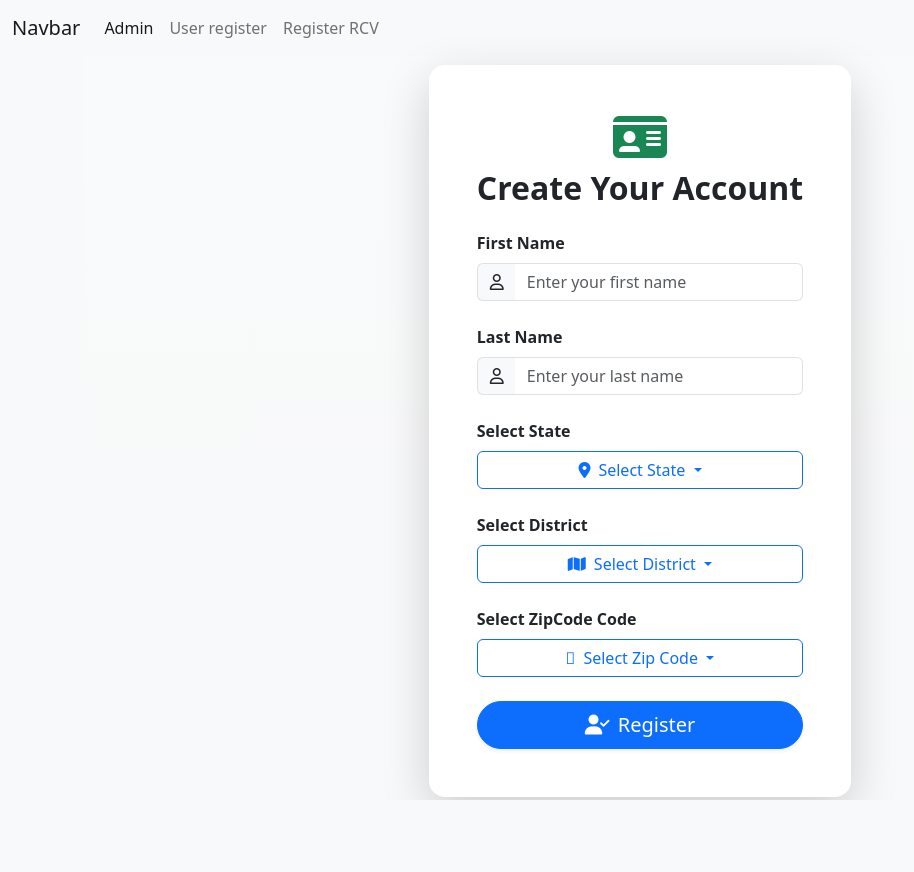
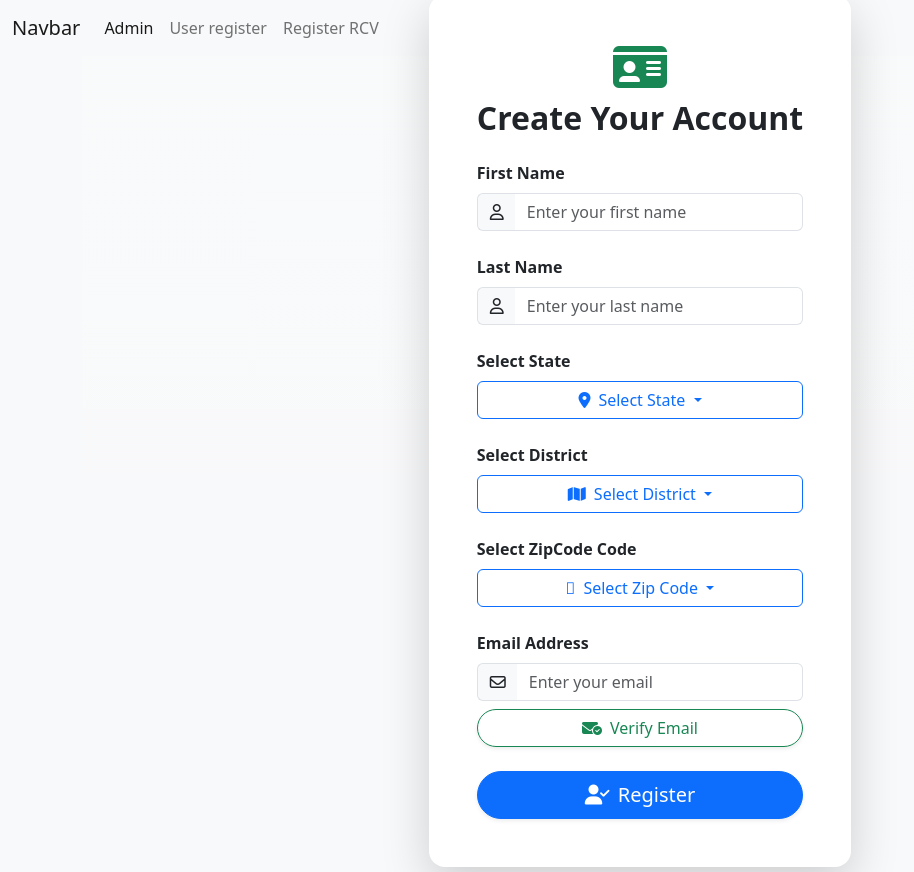
Before and after one commit to gargasaha/MrBin, an ASP.NET Core app: page /Home/UserRegister in a window 1280 px wide. Shown: the whole page, without its empty margins (0-914 px from the left). Before the commit the page ends 800 px from the top, so only its background shows below. Run offline with ASP.NET Core 8, Linux system fonts and the light colour scheme; data that the repository does not hold is empty; style sheets or scripts are compiled from the project's sources; database files in the repository are not loaded.

Commit message:
added email verification

```diff
--- a/Controllers/HomeController.cs
+++ b/Controllers/HomeController.cs
@@ -4,6 +4,7 @@
 using MrBin.Models;
 using Models;
 using MrBin.DAL;
+using System.Net.Mail;
 namespace MrBin.Controllers;
 public class HomeController : Controller
 {
@@ -11,9 +12,10 @@
     private readonly StateDAL _stateDAL;
     private readonly DistDAL _distDAL;
     private readonly ZipCodeDAL _zipDAL;
+    private readonly keyAccessDAL _keyAccessDAL;
     private readonly ILogger<HomeController> _logger;
 
-    public HomeController(ILogger<HomeController> logger,IConfiguration configuration)
+    public HomeController(ILogger<HomeController> logger, IConfiguration configuration)
     {
         _logger = logger;
         var connectionString = configuration.GetConnectionString("DB") ?? throw new ArgumentNullException("DB connection string is missing.");
@@ -21,6 +23,7 @@
         _stateDAL = new StateDAL(connectionString);
         _distDAL = new DistDAL(connectionString);
         _zipDAL = new ZipCodeDAL(connectionString);
+        _keyAccessDAL = new keyAccessDAL(connectionString);
     }
 
     public async Task<IActionResult> UserRegister()
@@ -44,6 +47,75 @@
         return x;
     }
 
+    //route for EMAIL Verification
+    [HttpGet]
+    public async Task<IActionResult> CheckEmail(string email)
+    {
+        Random random = new Random();
+        int Gkey= random.Next(100000, 999999);
+        try
+        {
+            await Task.Run(() =>
+            {
+                using (MailMessage m = new MailMessage())
+                {
+                    m.From = new MailAddress("chatapp659@gmail.com");
+                    m.To.Add(email);
+                    m.Subject = "Verify Your Email";
+                    m.SubjectEncoding = System.Text.Encoding.UTF8;
+                    m.Body = $@"
+                        <div style='font-family: Arial, sans-serif; background: #f4f4f4; padding: 30px;'>
+                            <div style='max-width: 500px; margin: auto; background: #fff; border-radius: 8px; box-shadow: 0 2px 8px rgba(0,0,0,0.1); padding: 30px;'>
+                                <h2 style='color: #4CAF50; text-align: center;'>Welcome,</h2>
+                                <p style='font-size: 16px; color: #333;'>Thank you for registering with us.</p>
+                                <p style='font-size: 16px; color: #333;'>Please verify your email address to complete your registration.</p>
+                                <div style='text-align: center; margin: 30px 0;'>
+                                    <a href='http://localhost:5251/Home/UpdateSituation?key={Gkey}&email={email}' style='background: #4CAF50; color: #fff; padding: 12px 30px; border-radius: 5px; text-decoration: none; font-weight: bold; font-size: 16px;'>Verify Email</a>
+                                </div>
+                                <p style='font-size: 14px; color: #888; text-align: center;'>If you did not request this, please ignore this email.</p>
+                            </div>
+                        </div>";
+                    m.IsBodyHtml = true;
+                    using (SmtpClient smtp = new SmtpClient("smtp.gmail.com", 587))
+                    {
+                        smtp.Credentials = new System.Net.NetworkCredential("chatapp659@gmail.com", "mjwn gmtx eekj vkdv");
+                        smtp.EnableSsl = true;
+                        smtp.Send(m);
+                    }
+                }
+            });
+        }
+        catch (Exception e)
+        {
+            Console.WriteLine(e);
+        }
+        await  _keyAccessDAL.StoreKey(email, Gkey);
+
+        while (true)
+        {
+            var x = await _keyAccessDAL.GetSituation(email, Gkey);
+            if (x == 1){
+                return Json(new { success = true });
+            }
+            else if(x==0){
+                // Console.WriteLine("Email not verified yet");
+                Task.Delay(1000).Wait();
+                continue;
+            }
+        }
+    }
+
+    [HttpGet]
+    public async Task UpdateSituation()
+    {
+        // Console.WriteLine("UpdateSituation called");
+        var Gkey = Request.Query["key"];
+        var email = Request.Query["email"];
+        await _keyAccessDAL.UpdateKey(email, Convert.ToInt32(Gkey));
+        Response.ContentType = "text/html";
+        await Response.WriteAsync(System.IO.File.ReadAllText("wwwroot/banner.html"));
+    }
+
     public async Task<IActionResult> Index()
     {
         var x = await _usrDAL.GetAll();
--- a/Properties/launchSettings.json
+++ b/Properties/launchSettings.json
@@ -22,7 +22,7 @@
       "commandName": "Project",
       "dotnetRunMessages": true,
       "launchBrowser": true,
-      "applicationUrl": "https://localhost:7141;http://localhost:5251",
+      "applicationUrl": "https://localhost:44365",
       "environmentVariables": {
         "ASPNETCORE_ENVIRONMENT": "Development"
       }
--- a/Views/Home/UserRegister.cshtml
+++ b/Views/Home/UserRegister.cshtml
@@ -4,7 +4,8 @@
 <link href="https://cdnjs.cloudflare.com/ajax/libs/font-awesome/6.4.0/css/all.min.css" rel="stylesheet">
 
 <div class="d-flex justify-content-center align-items-center vh-100 bg-gradient">
-    <div class="responsive-container bg-white shadow-lg rounded-4 p-5 animate__animated animate__fadeIn" style="max-width: 500px;">
+    <div class="responsive-container bg-white shadow-lg rounded-4 p-5 animate__animated animate__fadeIn"
+        style="max-width: 500px;">
         <div class="text-center mb-4">
             <i class="fa-solid fa-id-card fa-3x text-success mb-2"></i>
             <h2 class="fw-bold mb-1">Create Your Account</h2>
@@ -33,7 +34,8 @@
         <div class="mb-4">
             <label for="State" class="form-label fw-semibold">Select State</label>
             <div class="dropdown w-100">
-            <button type="button" id="State" class="btn btn-outline-primary dropdown-toggle w-100" data-bs-toggle="dropdown" aria-expanded="false">
+                <button type="button" id="State" class="btn btn-outline-primary dropdown-toggle w-100"
+                    data-bs-toggle="dropdown" aria-expanded="false">
                     <i class="fa-solid fa-location-dot me-2"></i>Select State
                 </button>
                 <label style="display:none" name="StateId"></label>
@@ -41,7 +43,8 @@
                     @foreach (var i in ViewBag.States)
                     {
                         <li value="@i.StateId">
-                        <a class="dropdown-item" onclick="getDistData(this.parentElement.getAttribute('value'), this.innerText)">
+                            <a class="dropdown-item"
+                                onclick="getDistData(this.parentElement.getAttribute('value'), this.innerText)">
                                 @i.StateName
                             </a>
                         </li>
@@ -52,7 +55,8 @@
         <div class="mb-4">
             <label for="District" class="form-label fw-semibold">Select District</label>
             <div class="dropdown w-100">
-            <button type="button" id="District" class="btn btn-outline-primary dropdown-toggle w-100" data-bs-toggle="dropdown" aria-expanded="false">
+                <button type="button" id="District" class="btn btn-outline-primary dropdown-toggle w-100"
+                    data-bs-toggle="dropdown" aria-expanded="false">
                     <i class="fa-solid fa-map me-2"></i>Select District
                 </button>
                 <ul class="dropdown-menu w-100" id="dist" style="max-height: 250px; overflow-y: auto;"></ul>
@@ -62,12 +66,38 @@
         <div class="mb-4">
             <label for="ZipCode" class="form-label fw-semibold">Select ZipCode Code</label>
             <div class="dropdown w-100">
-            <button type="button" id="ZipCode" class="btn btn-outline-primary dropdown-toggle w-100" data-bs-toggle="dropdown" aria-expanded="false">
+                <button type="button" id="ZipCode" class="btn btn-outline-primary dropdown-toggle w-100"
+                    data-bs-toggle="dropdown" aria-expanded="false">
                     <i class="fa-sodistlid fa-map me-2"></i>Select Zip Code
                 </button>
                 <ul class="dropdown-menu w-100" id="zipCode" style="max-height: 250px; overflow-y: auto;"></ul>
             </div>
         </div>
+
+        <div class="mb-4">
+            <label for="UEmail" class="form-label fw-semibold">Email Address</label>
+            <div class="input-group">
+            <span class="input-group-text bg-light"><i class="fa-regular fa-envelope"></i></span>
+            <input type="email" class="form-control" id="UEmail" name="UEmail" placeholder="Enter your email"
+                autocomplete="email">
+            </div>
+            <div class="d-grid mt-2 position-relative">
+            <button type="button" class="btn btn-outline-success rounded-pill shadow-sm" onclick="validateEmail()" id="verifyEmailBtn">
+                <i class="fa-solid fa-envelope-circle-check me-2"></i>Verify Email
+            </button>
+
+            <div class="alert alert-success mt-2 d-flex align-items-center justify-content-center gap-2 py-2 px-3 shadow-sm rounded-pill d-none" id="emailVerifiedAlert" style="font-size: 1rem;">
+                <i class="fa-solid fa-circle-check me-2"></i>
+                <span>Email verified</span>
+            </div>
+
+
+            <span id="emailLoading" class="position-absolute top-50 end-0 translate-middle-y me-4 d-none">
+                <span class="spinner-border spinner-border-sm text-success" role="status" aria-hidden="true"></span>
+            </span>
+            </div>
+        </div>
+
         <span class="d-none" id="zId" name="distId"></span>
 
         </span>
@@ -80,17 +110,20 @@
     </div>
 </div>
 
-<link rel="stylesheet" href="https://cdnjs.cloudflare.com/ajax/libs/animate.css/4.1.1/animate.min.css"/>
+<link rel="stylesheet" href="https://cdnjs.cloudflare.com/ajax/libs/animate.css/4.1.1/animate.min.css" />
 <style>
-    body, html {
+    body,
+    html {
         height: 100%;
         margin: 0;
         padding: 0;
-        overflow: hidden;
+
     }
+
     .bg-gradient {
         background: linear-gradient(135deg, #74ebd5 0%, #ACB6E5 100%);
     }
+
     .responsive-container {
         background: #fff;
         border-radius: 1.5rem;
@@ -98,19 +131,24 @@
         transition: box-shadow 0.3s;
         margin-bottom: 50px;
     }
+
     .responsive-container:hover {
         box-shadow: 0 16px 48px 0 rgba(31, 38, 135, 0.25);
     }
+
     .dropdown-menu a:hover {
         background-color: #e9ecef;
         color: #0d6efd;
     }
+
     .input-group-text {
         border-right: 0;
     }
+
     .form-control {
         border-left: 0;
     }
+
     @@media (max-width: 768px) {
         .responsive-container {
             width: 98%;
@@ -120,6 +158,33 @@
 </style>
 
 <script>
+
+    function validateEmail(){
+        // Show spinner
+        $("#emailLoading").removeClass("d-none");
+        $("#verifyEmailBtn").prop("disabled", true);
+
+        $.ajax({
+            type: "GET",
+            url: "/Home/CheckEmail",
+            data: { email: $("#UEmail").val() },
+            success: function (response) {
+                document.getElementById("UEmail").disabled = true;
+                document.getElementById("verifyEmailBtn").style.display = "none";
+                document.getElementById("emailVerifiedAlert").classList.remove('d-none');
+            },
+            error: function (xhr, status, error) {
+            console.error("Error:", error);
+            },
+            complete: function () {
+            // Hide spinner after response
+            $("#emailLoading").addClass("d-none");
+
+            }
+        });
+    }
+
+
     function validateInput(input, errorLabelId) {
         if (input.value.trim().length === 0) {
             event.preventDefault();
@@ -161,7 +226,7 @@
             success: function (response) {
                 $("#zipCode").empty();
                 response.forEach(function (item) {
-                    $("#zipCode").append('<li value="' + item.zId + '"><a class="dropdown-item" onclick="setDataInSpan(this.parentElement.getAttribute(\'value\'), this.innerText)"><i class="fa-solid fa-map me-2"></i>' + item.areaName+" "+item.zCode + '</a></li>');
+                    $("#zipCode").append('<li value="' + item.zId + '"><a class="dropdown-item" onclick="setDataInSpan(this.parentElement.getAttribute(\'value\'), this.innerText)"><i class="fa-solid fa-map me-2"></i>' + item.areaName + " " + item.zCode + '</a></li>');
                 });
             },
             error: function (xhr, status, error) {
```
Also changed, not shown: DAL/keyAccessDAL.cs (added, +54 -0 lines), wwwroot/banner.html (added, +54 -0 lines), Views/Home/Index.cshtml (line endings or trailing spaces), 14 other files. Lines whose indentation alone changed are shown as unchanged.
